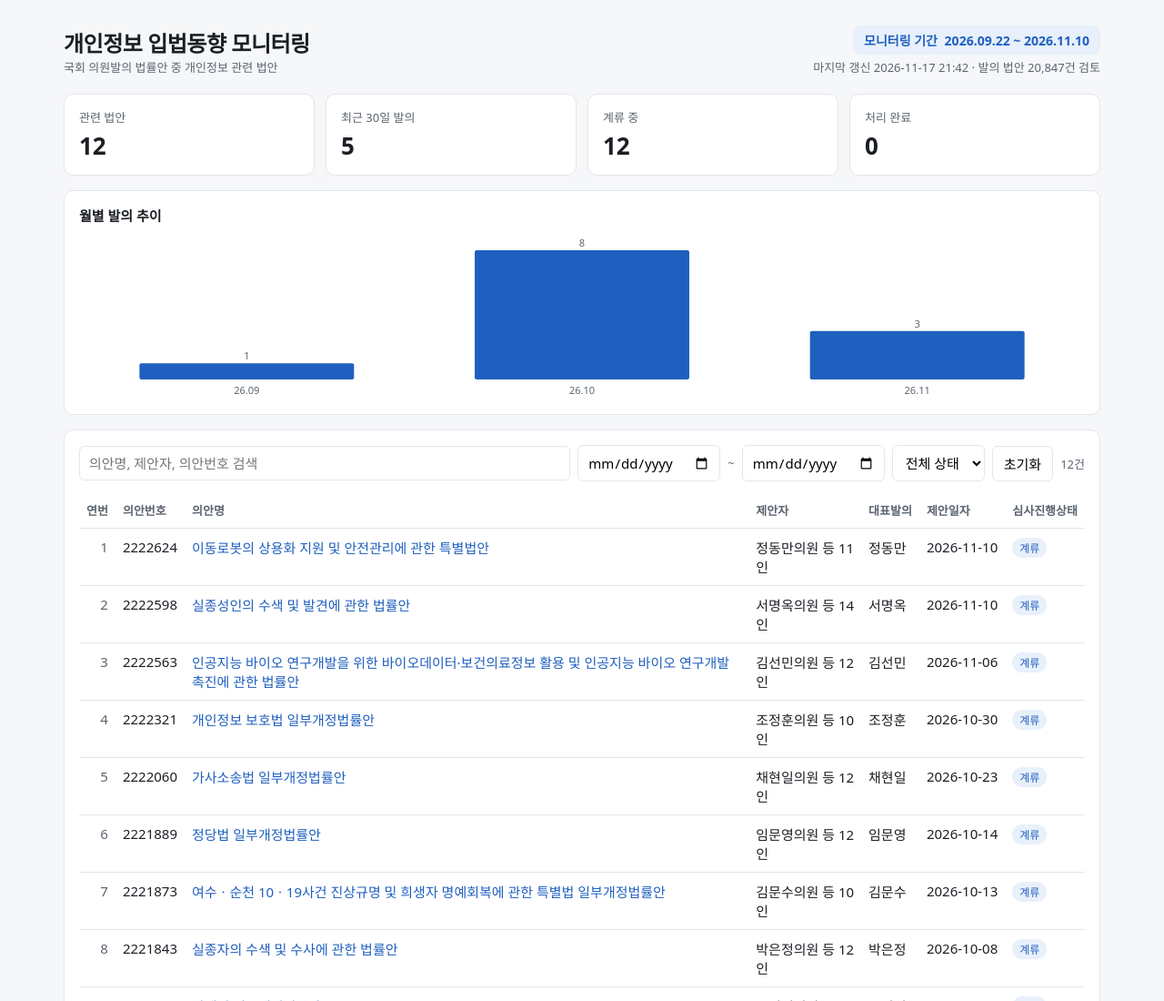
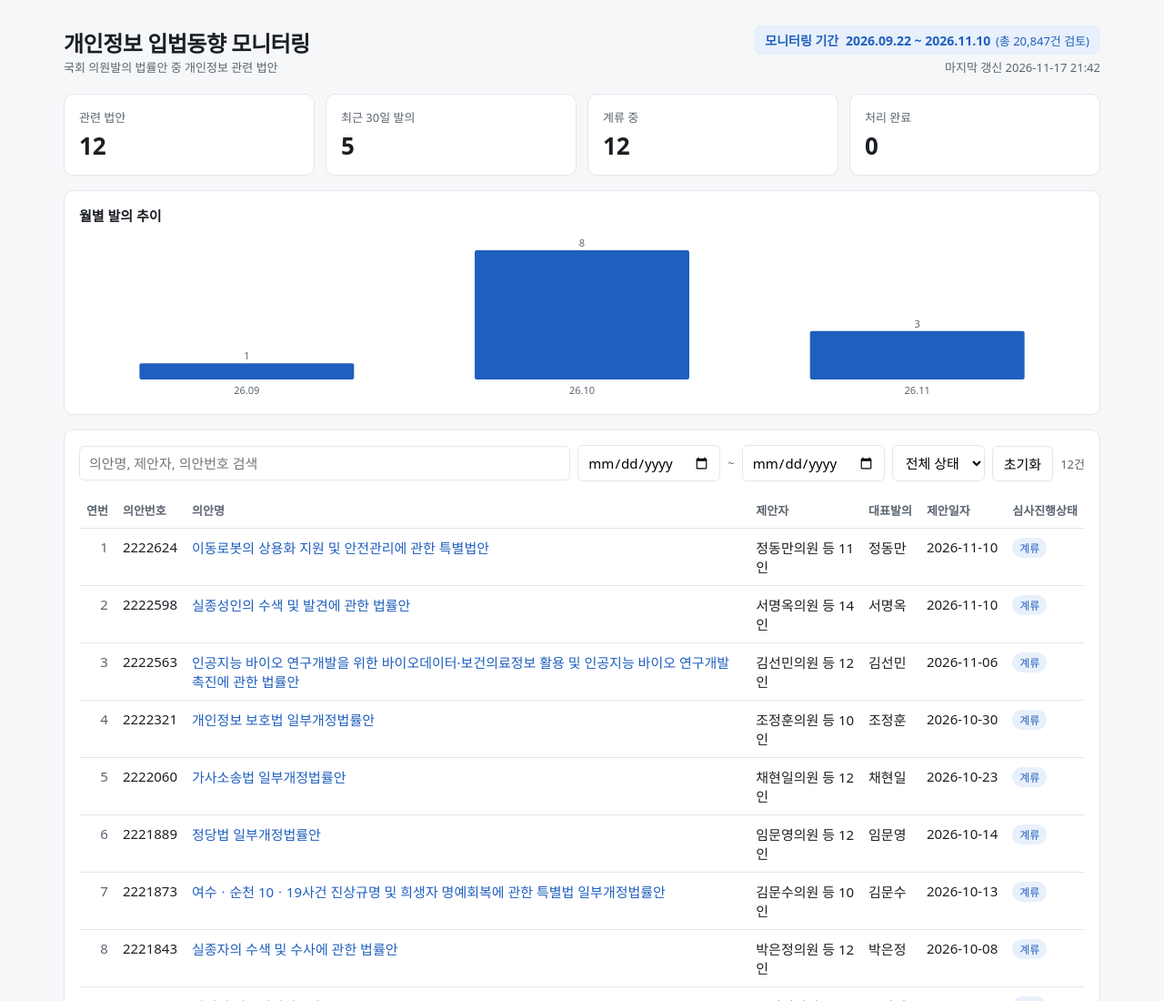
Before and after one commit to Pipc-moniter/-bill-monitor, a plain HTML site: page index.html in a window 1280 px wide. Shown: the top 1100 px of the page at 91% size. Drawn offline with Linux system fonts and the light colour scheme.

Commit message:
Add small tag for checked period in index.html

```diff
--- a/index.html
+++ b/index.html
@@ -20,6 +20,7 @@
   .period { display: inline-block; background: var(--accent-soft); color: var(--accent); border-radius: 8px;
     padding: 6px 12px; font-size: 14px; margin-bottom: 4px; font-variant-numeric: tabular-nums; }
   .period span { font-weight: 600; margin-right: 4px; }
+  .period small { font-size: 13px; margin-left: 2px; }
   @media (max-width: 760px) { .period-box { text-align: left; } }
   .stats { display: grid; grid-template-columns: repeat(4, 1fr); gap: 12px; margin-bottom: 16px; }
   .stat { background: var(--card); border: 1px solid var(--line); border-radius: 10px; padding: 14px 16px; }
@@ -69,7 +70,7 @@
       <div class="meta">국회 의원발의 법률안 중 개인정보 관련 법안</div>
     </div>
     <div class="period-box">
-      <div class="period"><span>모니터링 기간</span> <b id="period">-</b></div>
+      <div class="period"><span>모니터링 기간</span> <b id="period">-</b> <small id="checked"></small></div>
       <div class="meta" id="updated">불러오는 중…</div>
     </div>
   </header>
@@ -138,8 +139,9 @@ async function load() {
     const dot = (d) => String(d).replaceAll("-", ".");
     $("period").textContent = pFrom ? `${dot(pFrom)} ~ ${dot(pTo)}` : "수집 전";
     const checked = data.checked ?? data.scanned;
+    if (pFrom && checked) $("checked").textContent = `(총 ${Number(checked).toLocaleString()}건 검토)`;
     $("updated").textContent = data.updated_at
-      ? `마지막 갱신 ${data.updated_at} · 발의 법안 ${Number(checked).toLocaleString()}건 검토`
+      ? `마지막 갱신 ${data.updated_at}`
       : "아직 수집된 데이터가 없습니다";
     if (data.pending > 0) {
       $("notice").innerHTML += ` <br>현재 AI 분류 대기 중인 법안이 ${Number(data.pending).toLocaleString()}건 있으며, 매일 순차적으로 반영됩니다.`;
```
